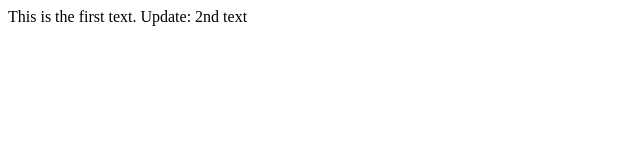
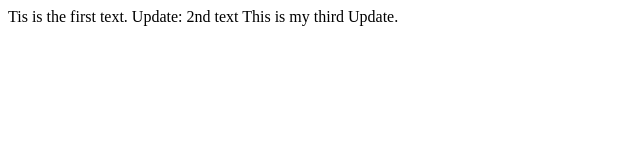
Before and after one commit to srizaaryal/Work-Public, a plain HTML site: page index.html in a window 1280 px wide. Shown: the whole page, without its empty margins (0-640 px from the left). Drawn offline with Linux system fonts and the light colour scheme.

Commit message:
test update

```diff
--- a/index.html
+++ b/index.html
@@ -7,8 +7,11 @@
     <title>Document</title>
 </head>
 <body>
-    This is the first text.
+    Tis is the first text.
     Update: 2nd text
+
+    This is my third Update.
+
 
 </body>
 </html>
```
